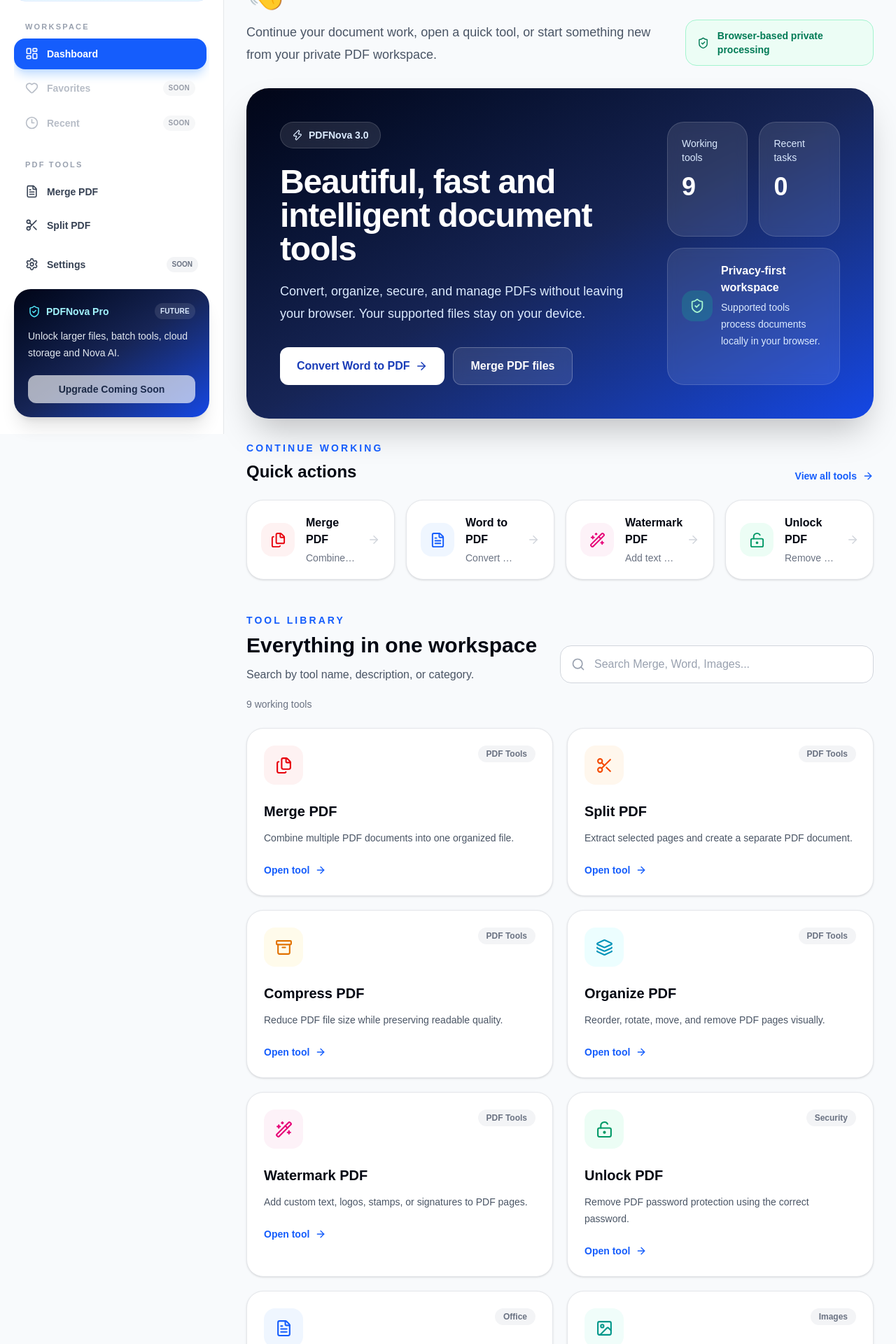
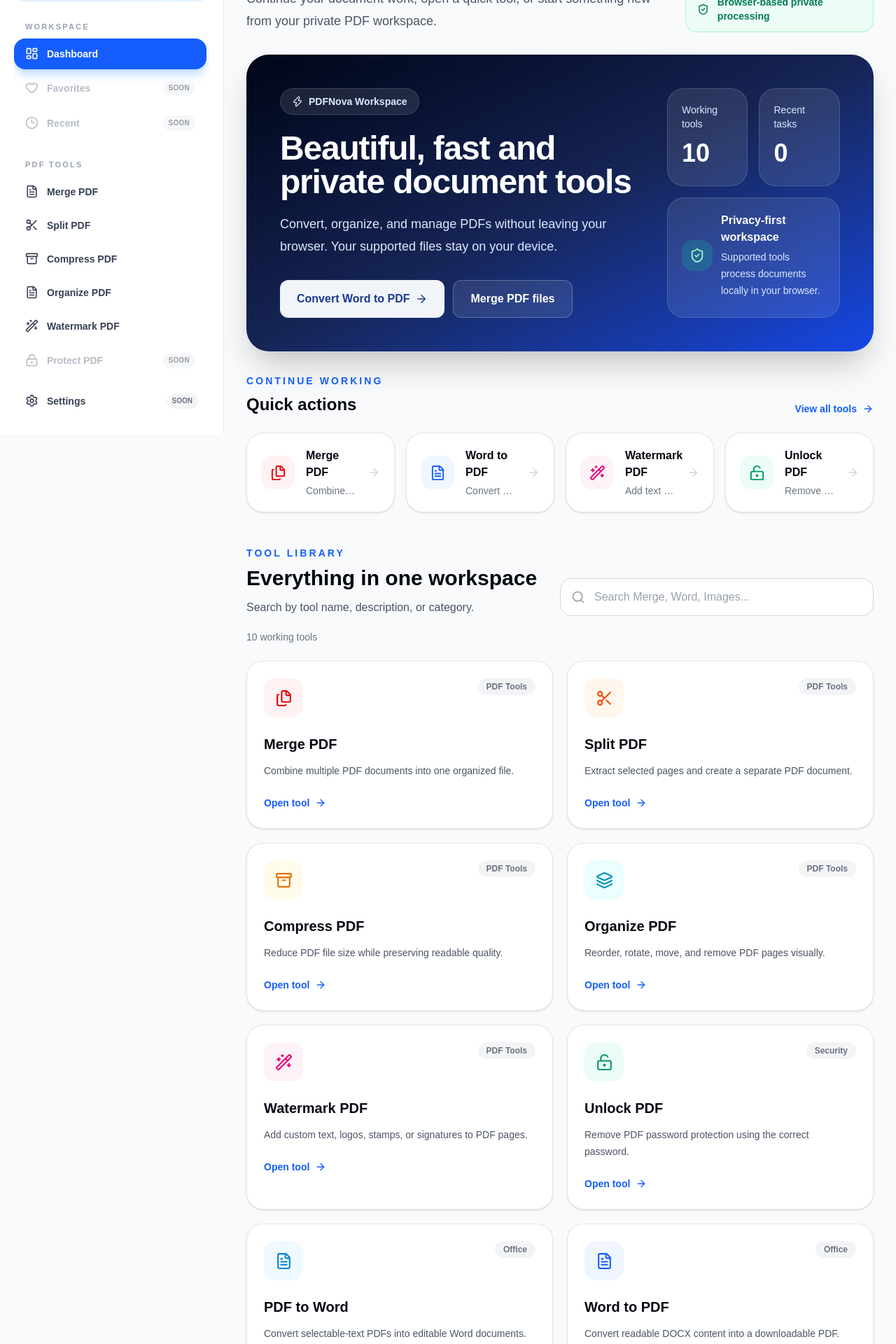
Before and after one commit to hamsa-tech26/pdfnova, a Next.js app: page /dashboard in a window 1280 px wide. Shown: the part 180-2100 px from the top of the page at 70% size. Built offline with nearby package versions, Linux system fonts and the light colour scheme.

Commit message:
Polish homepage and workspace for launch

```diff
--- a/app/(workspace)/dashboard/page.tsx
+++ b/app/(workspace)/dashboard/page.tsx
@@ -79,6 +79,14 @@
     accent: "bg-emerald-50 text-emerald-600",
   },
   {
+    title: "PDF to Word",
+    description: "Convert selectable-text PDFs into editable Word documents.",
+    href: "/pdf-to-word",
+    category: "Office",
+    icon: FileText,
+    accent: "bg-sky-50 text-sky-600",
+  },
+  {
     title: "Word to PDF",
     description: "Convert readable DOCX content into a downloadable PDF.",
     href: "/word-to-pdf",
@@ -142,11 +150,6 @@
     icon: LockKeyhole,
   },
   {
-    title: "PDF to Word",
-    description: "Convert PDF documents into editable Word files.",
-    icon: FileText,
-  },
-  {
     title: "Nova AI Workspace",
     description: "Summarize, explain, translate, and chat with documents.",
     icon: Bot,
@@ -166,28 +169,14 @@
   }).format(date);
 }
 
-function getGreeting() {
-  const hour = new Date().getHours();
-
-  if (hour < 12) {
-    return "Good morning";
-  }
-
-  if (hour < 17) {
-    return "Good afternoon";
-  }
-
-  return "Good evening";
-}
 
 export default function DashboardPage() {
   const [recentFiles, setRecentFiles] = useState<RecentFileItem[]>([]);
   const [searchTerm, setSearchTerm] = useState("");
-  const [greeting, setGreeting] = useState("Welcome back");
+
 
   useEffect(() => {
     setRecentFiles(getRecentFiles());
-    setGreeting(getGreeting());
   }, []);
 
   const filteredTools = useMemo(() => {
@@ -222,7 +211,7 @@
             </div>
 
             <h1 className="mt-5 text-4xl font-extrabold tracking-tight text-gray-950 dark:text-white md:text-5xl">
-              {greeting}, Prasenjit 👋
+              Welcome to PDFNova
             </h1>
 
             <p className="mt-4 max-w-2xl text-lg leading-8 text-gray-600 dark:text-slate-400">
@@ -242,22 +231,22 @@
             <div>
               <div className="inline-flex items-center gap-2 rounded-full border border-white/15 bg-white/10 px-4 py-2 text-sm font-semibold text-blue-100 backdrop-blur">
                 <Zap size={16} />
-                PDFNova 3.0
+                PDFNova Workspace
               </div>
 
               <h2 className="mt-6 max-w-3xl text-4xl font-extrabold tracking-tight md:text-5xl">
-                Beautiful, fast and intelligent document tools
+                Beautiful, fast and private document tools
               </h2>
 
               <p className="mt-5 max-w-2xl text-lg leading-8 text-blue-100">
-                Convert, organize, secure, and manage PDFs without leaving your
+                Convert, organize, and manage PDFs without leaving your
                 browser. Your supported files stay on your device.
               </p>
 
               <div className="mt-8 flex flex-col gap-3 sm:flex-row">
                 <Link
                   href="/word-to-pdf"
-                  className="inline-flex items-center justify-center gap-2 rounded-xl bg-white px-6 py-3.5 font-semibold text-blue-800 transition hover:-translate-y-0.5 hover:bg-blue-50"
+                  className="inline-flex items-center justify-center gap-2 rounded-xl bg-slate-100 px-6 py-3.5 font-semibold text-blue-900 transition hover:-translate-y-0.5 hover:bg-slate-200"
                 >
                   Convert Word to PDF
                   <ArrowRight size={18} />
--- a/app/page.tsx
+++ b/app/page.tsx
@@ -1,9 +1,8 @@
-import Navbar from "@/components/Navbar";
+import Navbar from '@/components/Navbar';
+import Link from 'next/link';
 import ToolsSection from "@/components/ToolsSection";
 import FeaturesSection from "@/components/FeaturesSection";
 import AISection from "@/components/AISection";
-import StatsSection from "@/components/StatsSection";
-import PricingSection from "@/components/PricingSection";
 
 export default function Home() {
   return (
@@ -12,72 +11,71 @@
 
       <main>
         {/* Hero */}
-        <section className="bg-gradient-to-b from-blue-50 to-white px-6 py-24">
-          <div className="mx-auto grid max-w-7xl items-center gap-12 md:grid-cols-2">
-            <div>
-              <p className="mb-4 inline-block rounded-full bg-blue-100 px-4 py-2 text-sm font-semibold text-blue-700">
-                AI-Powered PDF Workspace
-              </p>
+        <section className='bg-slate-50 px-5 py-8 sm:px-6 sm:py-12 lg:py-16'>
+          <div className='mx-auto max-w-7xl'>
+            <div className='overflow-hidden rounded-[2rem] bg-gradient-to-br from-slate-950 via-blue-950 to-blue-700 text-white shadow-2xl'>
+              <div className='grid items-center gap-10 p-7 sm:p-9 lg:grid-cols-[1.2fr_0.8fr] lg:p-12 xl:p-14'>
+                <div>
+                  <div className='inline-flex items-center rounded-full border border-white/15 bg-white/10 px-4 py-2 text-sm font-semibold text-blue-100 backdrop-blur'>
+                    Private PDF Workspace
+                  </div>
 
-              <h1 className="text-5xl font-extrabold leading-tight text-gray-900 md:text-6xl">
-                Work smarter with every PDF
-              </h1>
+                  <h1 className='mt-6 max-w-3xl text-4xl font-extrabold leading-tight tracking-tight sm:text-5xl lg:text-6xl'>
+                    Powerful PDF tools. Private by design.
+                  </h1>
 
-              <p className="mt-6 max-w-xl text-lg leading-8 text-gray-600">
-                Merge, split, compress, convert, summarize, and chat with your
-                PDF documents in one secure workspace.
-              </p>
+                  <p className='mt-6 max-w-2xl text-lg leading-8 text-blue-100'>
+                    Merge, split, compress, convert, organize, watermark, and unlock PDFs directly in your browser. Supported files stay on your device.
+                  </p>
 
-              <div className="mt-8 flex flex-col gap-4 sm:flex-row">
-                <button className="rounded-xl bg-blue-600 px-7 py-4 font-semibold text-white transition hover:bg-blue-700">
-                  Start Free
-                </button>
+                  <div className='mt-8 flex flex-col gap-3 sm:flex-row'>
+                    <Link href='/dashboard' className='inline-flex items-center justify-center rounded-xl bg-slate-100 px-6 py-3.5 font-semibold text-blue-900 transition hover:-translate-y-0.5 hover:bg-slate-200'>
+                      Open PDFNova Workspace
+                    </Link>
 
-                <button className="rounded-xl border border-gray-300 bg-white px-7 py-4 font-semibold text-gray-800 transition hover:bg-gray-50">
-                  Explore Tools
-                </button>
-              </div>
+                    <a href='#tools' className='inline-flex items-center justify-center rounded-xl border border-white/25 bg-white/10 px-6 py-3.5 font-semibold text-white backdrop-blur transition hover:bg-white/20'>
+                      Explore Tools
+                    </a>
+                  </div>
 
-              <div className="mt-8 flex flex-wrap gap-6 text-sm text-gray-600">
-                <span>✓ No installation</span>
-                <span>✓ Secure processing</span>
-                <span>✓ Works on all devices</span>
-              </div>
-            </div>
+                  <div className='mt-7 flex flex-wrap gap-x-6 gap-y-3 text-sm font-medium text-blue-100'>
+                    <span>No installation</span>
+                    <span>Browser-based processing</span>
+                    <span>Up to 25 MB per file</span>
+                  </div>
+                </div>
 
-            <div className="rounded-3xl border border-blue-100 bg-white p-8 shadow-xl">
-              <div className="rounded-2xl border-2 border-dashed border-blue-300 bg-blue-50 p-12 text-center">
-                <div className="text-6xl">📄</div>
+                <div className='grid grid-cols-2 gap-3 sm:gap-4'>
+                  <div className='rounded-3xl border border-white/15 bg-white/10 p-5 backdrop-blur'>
+                    <p className='font-bold'>Private</p>
+                    <p className='mt-2 text-sm leading-6 text-blue-100'>Supported files stay on your device.</p>
+                  </div>
 
-                <h2 className="mt-4 text-2xl font-bold text-gray-900">
-                  Upload your PDF
-                </h2>
+                  <div className='rounded-3xl border border-white/15 bg-white/10 p-5 backdrop-blur'>
+                    <p className='font-bold'>Fast</p>
+                    <p className='mt-2 text-sm leading-6 text-blue-100'>Built for quick everyday document work.</p>
+                  </div>
 
-                <p className="mt-2 text-gray-600">
-                  Drag and drop your document here
-                </p>
+                  <div className='rounded-3xl border border-white/15 bg-white/10 p-5 backdrop-blur'>
+                    <p className='font-bold'>Browser-based</p>
+                    <p className='mt-2 text-sm leading-6 text-blue-100'>No software installation required.</p>
+                  </div>
 
-                <button className="mt-6 rounded-xl bg-blue-600 px-6 py-3 font-semibold text-white hover:bg-blue-700">
-                  Choose File
-                </button>
-
-                <p className="mt-4 text-sm text-gray-500">
-                  Maximum file size: 25 MB
-                </p>
+                  <div className='rounded-3xl border border-white/15 bg-white/10 p-5 backdrop-blur'>
+                    <p className='font-bold'>10 working tools</p>
+                    <p className='mt-2 text-sm leading-6 text-blue-100'>Ready for common PDF workflows.</p>
+                  </div>
+                </div>
               </div>
             </div>
           </div>
         </section>
-
-        <StatsSection />
 
         <ToolsSection />
 
         <FeaturesSection />
 
         <AISection />
-
-        <PricingSection />
       </main>
     </>
   );
--- a/components/FeaturesSection.tsx
+++ b/components/FeaturesSection.tsx
@@ -1,56 +1,74 @@
+import {
+  CheckCircle2,
+  Monitor,
+  ShieldCheck,
+  Smartphone,
+} from "lucide-react";
+
 const features = [
   {
-    title: "Fast Processing",
-    description: "Complete everyday PDF tasks quickly with a smooth workflow.",
-    icon: "⚡",
+    title: "Private by design",
+    description:
+      "Supported tools process documents locally in your browser so your files stay on your device.",
+    icon: ShieldCheck,
   },
   {
-    title: "Secure by Design",
-    description: "Your files are handled carefully and prepared for secure processing.",
-    icon: "🔒",
+    title: "No installation",
+    description:
+      "Open PDFNova in your browser and start working without installing desktop software.",
+    icon: Monitor,
   },
   {
-    title: "AI Powered",
-    description: "Summarize, explain, translate, and understand documents faster.",
-    icon: "✨",
+    title: "Focused workflows",
+    description:
+      "Each tool is designed around one clear task with simple controls and direct downloads.",
+    icon: CheckCircle2,
   },
   {
-    title: "Works Everywhere",
-    description: "Use PDFNova on desktop, tablet, or mobile without installation.",
-    icon: "🌐",
+    title: "Works across devices",
+    description:
+      "Use PDFNova on desktop, tablet, or mobile with responsive layouts built for everyday work.",
+    icon: Smartphone,
   },
 ];
 
 export default function FeaturesSection() {
   return (
-    <section className="bg-slate-50 px-6 py-24">
+    <section
+      id="about"
+      className="border-y border-gray-200 bg-slate-50 px-5 py-20 sm:px-6 lg:py-24"
+    >
       <div className="mx-auto max-w-7xl">
-        <div className="mx-auto max-w-2xl text-center">
+        <div className="grid gap-10 lg:grid-cols-[0.8fr_1.2fr] lg:items-start">
+          <div>
             <p className="text-sm font-semibold uppercase tracking-[0.22em] text-blue-600">
               Why PDFNova
             </p>
 
-          <h2 className="mt-3 text-4xl font-extrabold tracking-tight text-gray-900 md:text-5xl">
-            Simple, secure, and built for modern document work
+            <h2 className="mt-3 text-4xl font-extrabold tracking-tight text-gray-950 md:text-5xl">
+              Built for simple, private document work
             </h2>
 
-          <p className="mt-5 text-lg leading-8 text-gray-600">
-            Everything is designed to help you finish document tasks with less
-            effort and greater confidence.
+            <p className="mt-5 max-w-xl text-lg leading-8 text-gray-600">
+              PDFNova focuses on practical PDF workflows that are fast to understand,
+              easy to use, and designed around browser-based processing.
             </p>
           </div>
 
-        <div className="mt-14 grid gap-6 sm:grid-cols-2 lg:grid-cols-4">
-          {features.map((feature) => (
+          <div className="grid gap-5 sm:grid-cols-2">
+            {features.map((feature) => {
+              const Icon = feature.icon;
+
+              return (
                 <div
                   key={feature.title}
-              className="rounded-3xl border border-gray-200 bg-white p-6 shadow-sm transition duration-200 hover:-translate-y-1 hover:shadow-lg"
+                  className="rounded-3xl border border-gray-200 bg-white p-6 shadow-sm"
                 >
-              <div className="flex h-12 w-12 items-center justify-center rounded-2xl bg-blue-50 text-2xl">
-                {feature.icon}
+                  <div className="flex h-12 w-12 items-center justify-center rounded-2xl bg-blue-50 text-blue-600">
+                    <Icon size={23} />
                   </div>
 
-              <h3 className="mt-6 text-xl font-bold text-gray-900">
+                  <h3 className="mt-5 text-xl font-bold text-gray-950">
                     {feature.title}
                   </h3>
 
@@ -58,7 +76,9 @@
                     {feature.description}
                   </p>
                 </div>
-          ))}
+              );
+            })}
+          </div>
         </div>
       </div>
     </section>
--- a/components/ToolsSection.tsx
+++ b/components/ToolsSection.tsx
@@ -1,69 +1,94 @@
+import Link from "next/link";
 import {
-  Combine,
+  Archive,
+  ArrowRight,
+  FileImage,
+  FileOutput,
+  FileText,
+  Files,
+  ImageIcon,
+  Layers3,
   Scissors,
-  Archive,
-  FileText,
-  FileOutput,
-  Image,
-  ScanText,
-  Sparkles,
-  ArrowRight,
+  UnlockKeyhole,
+  WandSparkles,
 } from "lucide-react";
 
 const tools = [
   {
     title: "Merge PDF",
     description: "Combine multiple PDF files into one document.",
-    icon: Combine,
+    href: "/merge-pdf",
+    icon: Files,
     accent: "bg-red-50 text-red-600",
   },
   {
     title: "Split PDF",
-    description: "Separate pages or extract selected sections.",
+    description: "Extract selected pages into a separate PDF.",
+    href: "/split-pdf",
     icon: Scissors,
     accent: "bg-orange-50 text-orange-600",
   },
   {
     title: "Compress PDF",
-    description: "Reduce file size while keeping good quality.",
+    description: "Reduce PDF file size while preserving readable quality.",
+    href: "/compress-pdf",
     icon: Archive,
     accent: "bg-amber-50 text-amber-600",
   },
   {
     title: "PDF to Word",
-    description: "Convert PDFs into editable Word documents.",
+    description: "Convert selectable-text PDFs into editable Word documents.",
+    href: "/pdf-to-word",
     icon: FileText,
+    accent: "bg-sky-50 text-sky-600",
+  },
+  {
+    title: "Word to PDF",
+    description: "Convert readable DOCX content into a PDF document.",
+    href: "/word-to-pdf",
+    icon: FileOutput,
     accent: "bg-blue-50 text-blue-600",
   },
   {
-    title: "Word to PDF",
-    description: "Turn Word documents into secure PDF files.",
-    icon: FileOutput,
-    accent: "bg-indigo-50 text-indigo-600",
-  },
-  {
     title: "JPG to PDF",
-    description: "Convert images into a clean PDF document.",
-    icon: Image,
+    description: "Combine JPG or PNG images into one PDF document.",
+    href: "/jpg-to-pdf",
+    icon: ImageIcon,
     accent: "bg-emerald-50 text-emerald-600",
   },
   {
-    title: "OCR PDF",
-    description: "Extract editable text from scanned documents.",
-    icon: ScanText,
+    title: "PDF to JPG",
+    description: "Convert PDF pages into JPG images or download them as a ZIP.",
+    href: "/pdf-to-jpg",
+    icon: FileImage,
     accent: "bg-violet-50 text-violet-600",
   },
   {
-    title: "AI Chat",
-    description: "Ask questions and understand your PDF faster.",
-    icon: Sparkles,
+    title: "Organize PDF",
+    description: "Reorder, rotate, move, and remove PDF pages visually.",
+    href: "/organize-pdf",
+    icon: Layers3,
     accent: "bg-cyan-50 text-cyan-600",
+  },
+  {
+    title: "Watermark PDF",
+    description: "Add custom text or a watermark to PDF pages.",
+    href: "/watermark-pdf",
+    icon: WandSparkles,
+    accent: "bg-pink-50 text-pink-600",
+  },
+  {
+    title: "Unlock PDF",
+    description: "Remove password protection using the correct password.",
+    href: "/unlock-pdf",
+    icon: UnlockKeyhole,
+    accent: "bg-teal-50 text-teal-600",
   },
 ];
 
 export default function ToolsSection() {
   return (
-    <section className="bg-white px-6 py-24">
+    <section id="tools" className="bg-white px-5 py-20 sm:px-6 lg:py-24">
       <div className="mx-auto max-w-7xl">
         <div className="mx-auto max-w-2xl text-center">
           <p className="text-sm font-semibold uppercase tracking-[0.22em] text-blue-600">
@@ -71,26 +96,30 @@
           </p>
 
           <h2 className="mt-3 text-4xl font-extrabold tracking-tight text-gray-900 md:text-5xl">
-            Everything you need for your documents
+            Everything you need for everyday PDF work
           </h2>
 
           <p className="mt-5 text-lg leading-8 text-gray-600">
-            Fast, secure, and easy-to-use tools for everyday PDF work.
+            Choose a tool and work directly in your browser with a simple,
+            focused workflow.
           </p>
         </div>
 
-        <div className="mt-14 grid gap-6 sm:grid-cols-2 lg:grid-cols-4">
+        <div className="mt-14 grid gap-6 sm:grid-cols-2 lg:grid-cols-3 xl:grid-cols-5">
           {tools.map((tool) => {
             const Icon = tool.icon;
 
             return (
-              <button
+              <Link
                 key={tool.title}
-                type="button"
+                href={tool.href}
                 className="group rounded-3xl border border-gray-200 bg-white p-6 text-left shadow-sm transition-all duration-300 hover:-translate-y-2 hover:border-blue-200 hover:shadow-2xl"
               >
                 <div
-                  className={`flex h-14 w-14 items-center justify-center rounded-2xl ${tool.accent}`}
+                  className={
+                    "flex h-14 w-14 items-center justify-center rounded-2xl " +
+                    tool.accent
+                  }
                 >
                   <Icon size={28} strokeWidth={2.2} />
                 </div>
@@ -110,15 +139,19 @@
                     className="transition-transform group-hover:translate-x-1"
                   />
                 </span>
-              </button>
+              </Link>
             );
           })}
         </div>
 
         <div className="mt-12 text-center">
-          <button className="rounded-xl border border-gray-300 bg-white px-6 py-3 font-semibold text-gray-800 transition hover:border-blue-300 hover:text-blue-600">
-            View all PDF tools
-          </button>
+          <Link
+            href="/dashboard#all-tools"
+            className="inline-flex items-center gap-2 rounded-xl border border-gray-300 bg-white px-6 py-3 font-semibold text-gray-800 transition hover:border-blue-300 hover:text-blue-600"
+          >
+            Open full workspace
+            <ArrowRight size={17} />
+          </Link>
         </div>
       </div>
     </section>
--- a/components/WorkspaceSidebar.tsx
+++ b/components/WorkspaceSidebar.tsx
@@ -93,6 +93,8 @@
         label: "Protect PDF",
         href: "/protect-pdf",
         icon: LockKeyhole,
+        badge: "Soon",
+        available: false,
       },
       {
         label: "Unlock PDF",
@@ -111,10 +113,8 @@
       },
       {
         label: "PDF to Word",
-        href: "#",
+        href: "/pdf-to-word",
         icon: FileText,
-        badge: "Soon",
-        available: false,
       },
     ],
   },
@@ -247,13 +247,10 @@
                 PDFNova
               </p>
 
-              <span className="rounded-full bg-blue-50 px-2 py-1 text-[10px] font-bold uppercase tracking-wide text-blue-700 dark:bg-blue-950 dark:text-blue-300">
-                Beta
-              </span>
             </div>
 
             <p className="truncate text-xs font-medium text-gray-500 dark:text-slate-400">
-              AI document workspace
+              Private PDF workspace
             </p>
           </div>
         </Link>
@@ -269,11 +266,11 @@
 
           <div className="min-w-0">
             <p className="font-bold text-gray-950 dark:text-white">
-              PDFNova 3.0
+              PDFNova Workspace
             </p>
 
             <p className="mt-1 text-xs leading-5 text-gray-600 dark:text-slate-400">
-              Beautiful, fast and intelligent.
+              Private, focused PDF tools.
             </p>
           </div>
         </div>
@@ -311,36 +308,6 @@
           </span>
         </Link>
 
-        <div className="rounded-3xl bg-gradient-to-br from-slate-950 via-blue-950 to-blue-700 p-5 text-white shadow-xl">
-          <div className="flex items-center justify-between gap-3">
-            <div className="flex items-center gap-2">
-              <ShieldCheck
-                size={18}
-                className="text-cyan-300"
-              />
-
-              <p className="text-sm font-bold text-cyan-200">
-                PDFNova Pro
-              </p>
-            </div>
-
-            <span className="rounded-full bg-white/10 px-2 py-1 text-[10px] font-bold uppercase tracking-wide text-blue-100">
-              Future
-            </span>
-          </div>
-
-          <p className="mt-3 text-sm leading-6 text-slate-200">
-            Unlock larger files, batch tools, cloud storage and Nova AI.
-          </p>
-
-          <button
-            type="button"
-            disabled
-            className="mt-5 w-full cursor-not-allowed rounded-xl bg-white/80 px-4 py-2.5 text-sm font-semibold text-slate-800 opacity-80"
-          >
-            Upgrade Coming Soon
-          </button>
-        </div>
       </div>
     </aside>
   );
```
Also changed, not shown: components/AISection.tsx (+7 -8 lines), components/Navbar.tsx (+10 -19 lines). Lines whose indentation alone changed are shown as unchanged.
